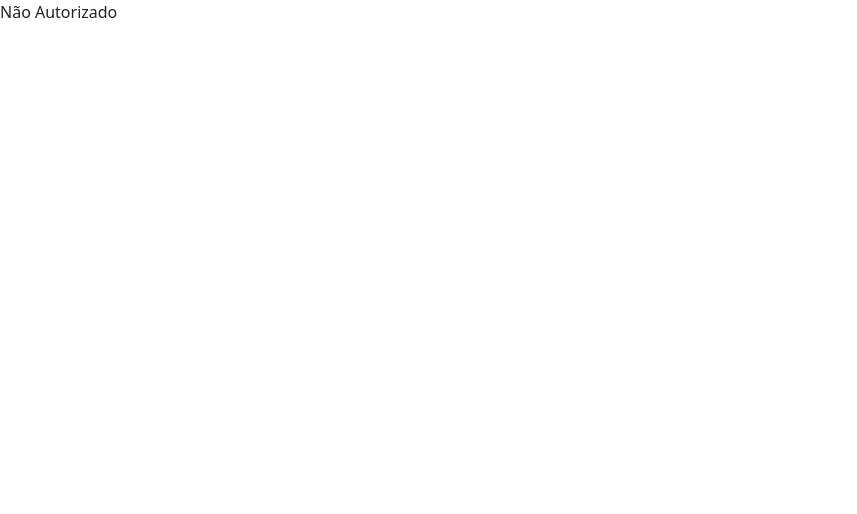
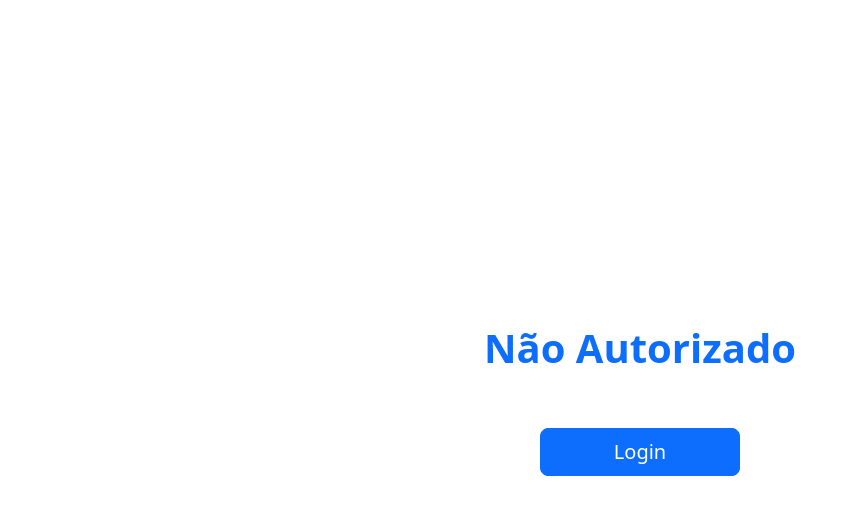
Before and after one commit to sarassaura/mudancasfront, a React (Vite) app: page / in a window 1280 px wide. Shown: the top 514 px of the page, without its empty margins (0-857 px from the left). Built offline with nearby package versions, Linux system fonts and the light colour scheme.

Commit message:
login page

```diff
--- a/src/App.tsx
+++ b/src/App.tsx
@@ -30,8 +30,6 @@ function App() {
           <Route path="/" element={<Layout />}>
             <Route index element={<Home />} />
             <Route path="/cadastrar" element={<Register />} />
-            <Route path="/pedidos-mudanca" element={<DeliveryRequests />} />
-            <Route path="/premiacoes" element={<Awards />} />
             <Route path="/admins" element={<Admins />} />
             <Route path="/funcionarios" element={<Employees />} />
             <Route path="/autonomos" element={<Freelancers />} />
@@ -39,6 +37,8 @@ function App() {
             <Route path="/pedidos" element={<Requests />} />
             <Route path="/horas" element={<FreelancerHours />} />
             <Route path="/veiculos" element={<Vehicles />} />
+            <Route path="/pedidos-mudanca" element={<DeliveryRequests />} />
+            <Route path="/premiacoes" element={<Awards />} />
           </Route>
         </Route>
       </Routes>
--- a/src/pages/Unauthorized/index.tsx
+++ b/src/pages/Unauthorized/index.tsx
@@ -1,13 +1,28 @@
 import { useContext, type JSX } from "react";
-import { Outlet } from "react-router-dom";
+import { Outlet, useNavigate } from "react-router-dom";
 import UserContext from "../../context/user";
+import { Button, Container } from "react-bootstrap";
 
 function Unauthorized(): JSX.Element {
+  const navigate = useNavigate();
+
   const { user } = useContext(UserContext)!;
   return (
     <>
       {!user ? (
-        <>Não Autorizado</>
+        <Container className="d-flex my-auto justify-content-center flex-column gap-5">
+          <h1 className="h1 fw-bold text-primary text-center">Não Autorizado</h1>
+          <Button
+            variant="primary"
+            type="button"
+            className="col-6 mx-auto"
+            size="lg"
+            style={{ width: "200px" }}
+            onClick={() => navigate("/login")}
+          >
+            Login
+          </Button>
+        </Container>
       ) : (
         <Outlet />
       )}
```
